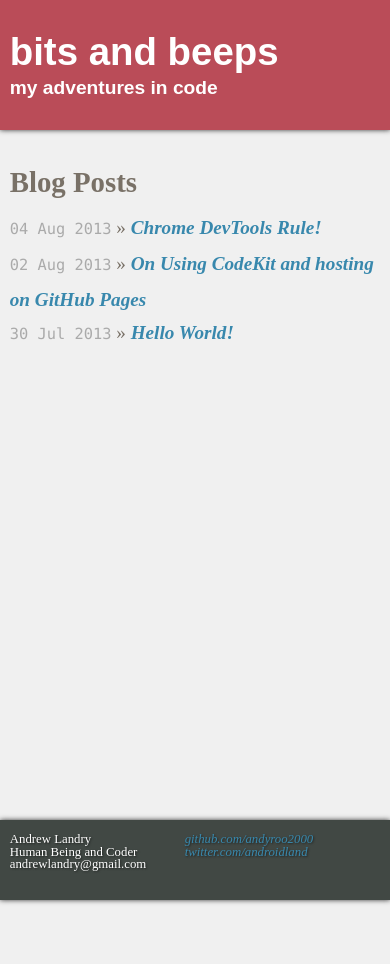
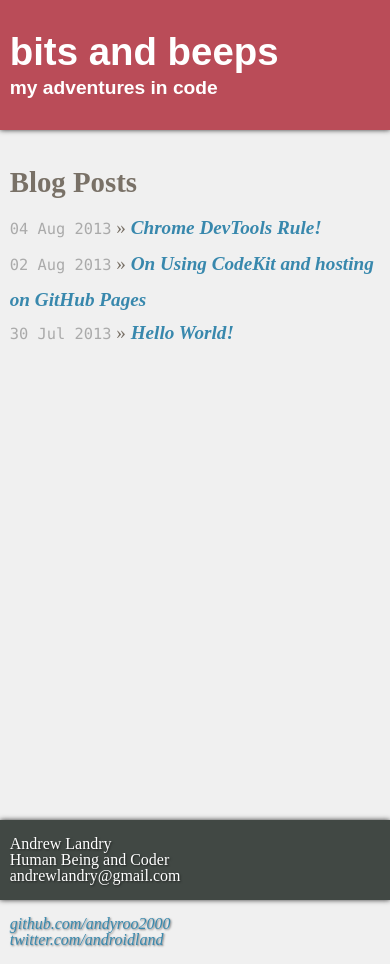
Before and after one commit to andyroo2000/andyroo2000.github.io, a Jekyll site: the page built from index.html, in a window 390 px wide. Built offline with Jekyll 4.4.1, drawn with Linux system fonts in a browser that asks for light colours; Markdown is read by kramdown in place of the engine named in the settings.

Commit message:
repair CSS

```diff
--- a/css/global.css
+++ b/css/global.css
@@ -346,15 +346,4 @@
   header h1.title {
     font-size: 2em;
   }
-
-  /* line 248, ../scss/_main.scss */
-  .contact {
-    font-size: 80%;
-  }
 }
-@media screen and (max-width: 800px) {
-  /* line 254, ../scss/_main.scss */
-  .contact {
-    font-size: 80%;
-  }
-}
```
Also changed, not shown: scss/_main.scss (+0 -9 lines).
